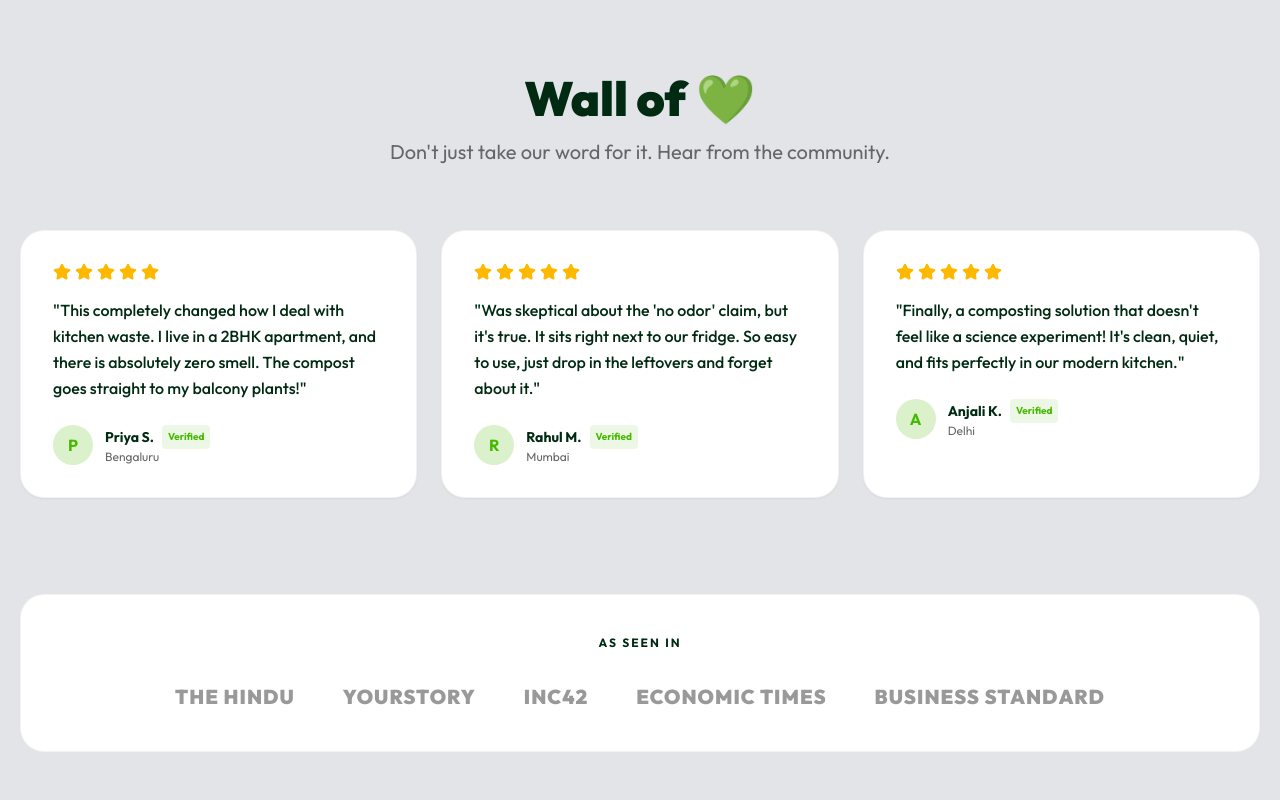
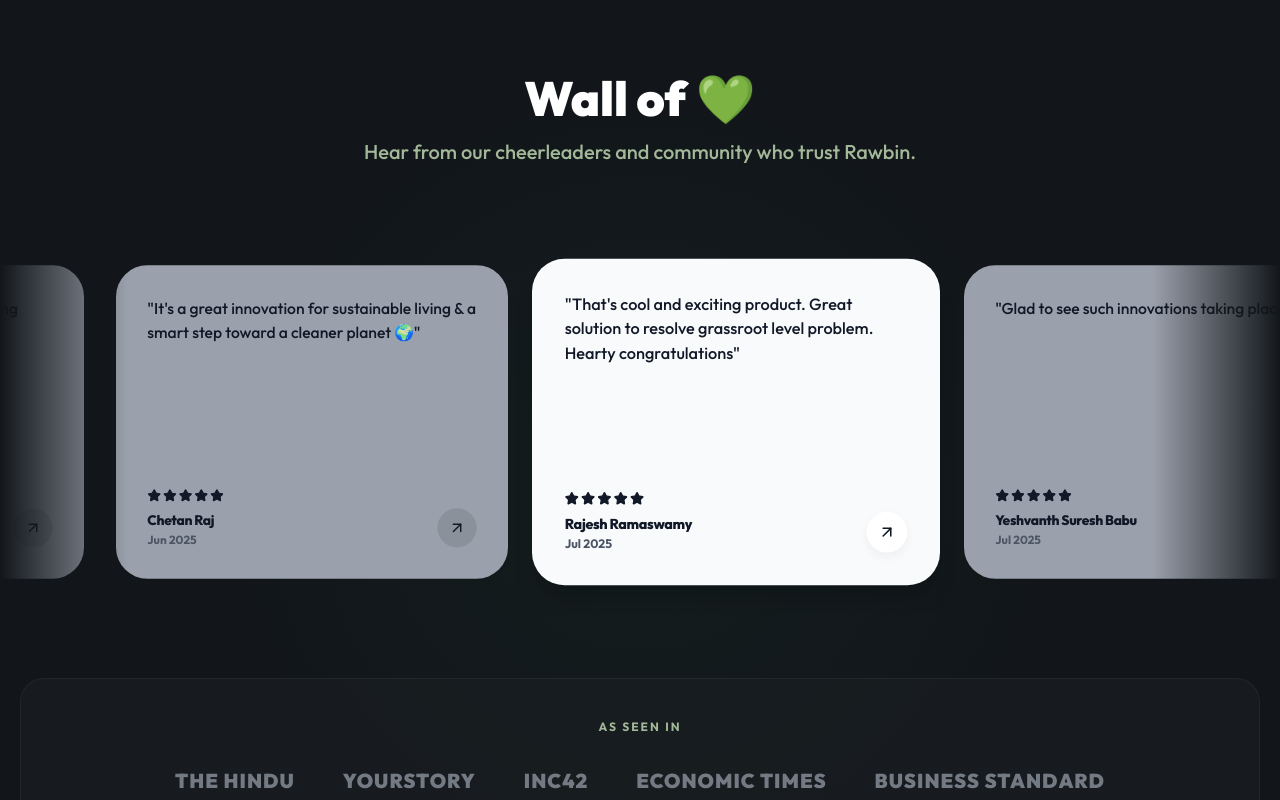
Before and after one commit to mayankmalik263/Rawbin-web-new, a Next.js app: page / in a window 1280 px wide. Shown: the part 8740-9540 px from the top of the page. Built offline with nearby package versions, Linux system fonts and the light colour scheme.

Commit message:
style: redesigned testimonials section into a premium dark-themed draggable horizontal infinite carousel

```diff
--- a/components/sections/SocialProof.jsx
+++ b/components/sections/SocialProof.jsx
@@ -1,38 +1,175 @@
 'use client';
-import { motion } from 'framer-motion';
-import { Star, ArrowRight } from 'lucide-react';
+import { motion, useMotionValue } from 'framer-motion';
+import { Star, ArrowRight, ArrowUpRight } from 'lucide-react';
+import { useState, useEffect, useRef } from 'react';
 
 export default function SocialProof() {
-  const reviews = [
+  const baseReviews = [
     {
-      name: "Priya S.",
-      location: "Bengaluru",
-      rating: 5,
-      text: "This completely changed how I deal with kitchen waste. I live in a 2BHK apartment, and there is absolutely zero smell. The compost goes straight to my balcony plants!"
+      text: "Bravo, finally the wait is over ❤️",
+      name: "Renu Yadav",
+      date: "Mar 2025"
     },
     {
-      name: "Rahul M.",
-      location: "Mumbai",
-      rating: 5,
-      text: "Was skeptical about the 'no odor' claim, but it's true. It sits right next to our fridge. So easy to use, just drop in the leftovers and forget about it."
+      text: 'When I say "dream come true" I am saying this for myself that i have such a product to use. Brilliant and congratulations. So glad to see this.',
+      name: "Shashi Bhatnagar",
+      date: "Mar 2025"
     },
     {
-      name: "Anjali K.",
-      location: "Delhi",
-      rating: 5,
-      text: "Finally, a composting solution that doesn't feel like a science experiment! It's clean, quiet, and fits perfectly in our modern kitchen."
+      text: "Real product solving a real problem 💯",
+      name: "Nischay Gupta",
+      date: "Apr 2025"
+    },
+    {
+      text: "This is more than interesting, timely too- can't be more timey actually-since we are late already but then with nothing on cards - Rawbin is the first of firsts- more first as it sounds that it is covering all the important challenges.",
+      name: "Sadhana Monga",
+      date: "Apr 2025"
+    },
+    {
+      text: "Great achievement and a great product much needed in today’s time. We too do waste composition at home but this would really be handy and a way forward for everyone hopefully!",
+      name: "Apoorva Jhala",
+      date: "May 2025"
+    },
+    {
+      text: "This is the need of the hour kind of innovation! Kudos to the team and best wishes. :)",
+      name: "Kesha Yadav",
+      date: "May 2025"
+    },
+    {
+      text: "Name and the design is awesome, looking forward to try it out",
+      name: "Renju P B",
+      date: "Jun 2025"
+    },
+    {
+      text: "It's a great innovation for sustainable living & a smart step toward a cleaner planet 🌍",
+      name: "Chetan Raj",
+      date: "Jun 2025"
+    },
+    {
+      text: "That's cool and exciting product. Great solution to resolve grassroot level problem. Hearty congratulations",
+      name: "Rajesh Ramaswamy",
+      date: "Jul 2025"
+    },
+    {
+      text: "Glad to see such innovations taking place.",
+      name: "Yeshvanth Suresh Babu",
+      date: "Jul 2025"
+    },
+    {
+      text: "Do you still have some stock? I want to gift one to my mom! And nothing better to gift to her and I would love to get it from someone I have worked with! So proud that I can flaunt that I know the founder! Hehe",
+      name: "Nidhi Shetty",
+      date: "Aug 2025"
+    },
+    {
+      text: "Great name :)",
+      name: "Kartik S",
+      date: "Aug 2025"
+    },
+    {
+      text: "Awesome product. And the brand name is solid!",
+      name: "Lal Prasath Bangarusamy",
+      date: "Sep 2025"
+    },
+    {
+      text: "Way to go and eager to see Rawbin becoming a household name💯✨",
+      name: "Savrang Jain R",
+      date: "Oct 2025"
+    },
+    {
+      text: "full compost, that’s amazing! I’m preordering this for my family back home :) Happy to volunteer them to be Guinea pigs 🐽",
+      name: "Akil M.",
+      date: "Nov 2025"
+    },
+    {
+      text: "Real world problem addressed",
+      name: "Aanchal Wadhwa",
+      date: "Dec 2025"
+    },
+    {
+      text: "I heard about Rawbin, and I instantly loved the idea.",
+      name: "Supreet Srinivas",
+      date: "Jan 2026"
     }
   ];
 
+  // Repeat reviews 3 times for a long seamless horizontal slider (looks infinite)
+  const reviews = [...baseReviews, ...baseReviews, ...baseReviews];
+
+  const containerRef = useRef(null);
+  const trackRef = useRef(null);
+  const x = useMotionValue(0);
+
+  const [cardWidth, setCardWidth] = useState(400);
+  const [activeCenterIndex, setActiveCenterIndex] = useState(0);
+  const [hoveredIndex, setHoveredIndex] = useState(null);
+  const [constraints, setConstraints] = useState({ left: 0, right: 0 });
+  const [isMounted, setIsMounted] = useState(false);
+
+  const gap = 24;
+  const step = cardWidth + gap;
+
+  useEffect(() => {
+    setIsMounted(true);
+
+    const handleResize = () => {
+      if (window.innerWidth < 640) {
+        setCardWidth(300);
+      } else {
+        setCardWidth(400);
+      }
+    };
+
+    handleResize();
+    window.addEventListener('resize', handleResize);
+    return () => window.removeEventListener('resize', handleResize);
+  }, []);
+
+  useEffect(() => {
+    if (isMounted && containerRef.current && trackRef.current) {
+      const containerWidth = containerRef.current.offsetWidth;
+      const trackWidth = trackRef.current.scrollWidth;
+
+      // Start centered on the middle set of reviews
+      const middleCardIndex = Math.floor(reviews.length / 2);
+      const initialX = -(middleCardIndex * step - (containerWidth / 2 - cardWidth / 2));
+      x.set(initialX);
+
+      setConstraints({
+        left: -trackWidth + containerWidth - 200,
+        right: 200
+      });
+
+      // Calculate initial active index
+      const targetX = containerWidth / 2 - initialX - cardWidth / 2;
+      const index = Math.round(targetX / step);
+      setActiveCenterIndex(index);
+    }
+  }, [isMounted, cardWidth, step]);
+
+  const handleDrag = () => {
+    if (!containerRef.current) return;
+    const currentX = x.get();
+    const containerWidth = containerRef.current.offsetWidth;
+    const centerPosition = containerWidth / 2;
+    const targetX = centerPosition - currentX - cardWidth / 2;
+    const index = Math.round(targetX / step);
+    const clampedIndex = Math.max(0, Math.min(reviews.length - 1, index));
+    setActiveCenterIndex(clampedIndex);
+  };
+
   return (
-    <section className="bg-bg-alt py-24 border-b border-black/5">
-      <div className="max-w-[1280px] mx-auto px-5">
-        <div className="text-center mb-16">
+    <section className="bg-[#12161A] py-24 border-b border-white/5 relative overflow-hidden select-none">
+
+      {/* Background Radial Glow */}
+      <div className="absolute inset-0 bg-[radial-gradient(circle_at_center,_var(--tw-gradient-stops))] from-[#1F5A3F]/10 via-transparent to-transparent pointer-events-none" />
+
+      <div className="max-w-[1280px] mx-auto px-5 mb-16 relative z-10">
+        <div className="text-center">
           <motion.h2
             initial={{ opacity: 0, y: 20 }}
             whileInView={{ opacity: 1, y: 0 }}
             viewport={{ once: true }}
-            className="text-4xl md:text-5xl font-black mb-4"
+            className="text-4xl md:text-5xl font-black mb-4 text-white"
           >
             Wall of 💚
           </motion.h2>
@@ -41,59 +178,107 @@
             whileInView={{ opacity: 1, y: 0 }}
             viewport={{ once: true }}
             transition={{ delay: 0.1 }}
-            className="text-xl text-text-muted"
+            className="text-lg md:text-xl text-[#A3B899] font-medium"
           >
-            Don&apos;t just take our word for it. Hear from the community.
+            Hear from our cheerleaders and community who trust Rawbin.
           </motion.p>
         </div>
+      </div>
 
-        <div className="grid grid-cols-1 md:grid-cols-3 gap-6 mb-24">
-          {reviews.map((review, i) => (
-            <motion.div
-              key={i}
-              initial={{ opacity: 0, y: 20 }}
-              whileInView={{ opacity: 1, y: 0 }}
-              viewport={{ once: true }}
-              transition={{ delay: i * 0.1 }}
-              className="bg-white p-8 rounded-3xl border border-black/5 shadow-sm"
-            >
-              <div className="flex gap-1 text-[#FFB800] mb-4">
-                {[...Array(review.rating)].map((_, j) => (
-                  <Star key={j} size={18} fill="currentColor" />
-                ))}
-              </div>
-              <p className="text-nc-text font-medium leading-relaxed mb-6">"{review.text}"</p>
-              <div className="flex items-center gap-3">
-                <div className="w-10 h-10 rounded-full bg-primary/20 flex items-center justify-center font-bold text-primary">
-                  {review.name.charAt(0)}
+      {/* Slider Viewport Container */}
+      <div
+        ref={containerRef}
+        className="w-full relative py-8 overflow-hidden cursor-grab active:cursor-grabbing z-10"
+      >
+        {/* Left & Right Edge Gradient Masks for Cinematic Fade */}
+        <div className="absolute left-0 top-0 bottom-0 w-20 md:w-32 bg-gradient-to-r from-[#12161A] to-transparent z-20 pointer-events-none" />
+        <div className="absolute right-0 top-0 bottom-0 w-20 md:w-32 bg-gradient-to-l from-[#12161A] to-transparent z-20 pointer-events-none" />
+
+        <motion.div
+          ref={trackRef}
+          drag="x"
+          dragConstraints={constraints}
+          dragElastic={0.15}
+          dragTransition={{ power: 0.2, timeConstant: 300 }}
+          onDrag={handleDrag}
+          onDragTransitionEnd={handleDrag}
+          style={{ x }}
+          className="flex gap-6 px-12 md:px-24 w-max"
+        >
+          {reviews.map((review, i) => {
+            // A card is active if it's hovered, or if nothing is hovered and it's the center card
+            const isActive = hoveredIndex !== null ? hoveredIndex === i : activeCenterIndex === i;
+
+            return (
+              <motion.div
+                key={i}
+                onMouseEnter={() => setHoveredIndex(i)}
+                onMouseLeave={() => setHoveredIndex(null)}
+                style={{ width: cardWidth }}
+                animate={{
+                  scale: isActive ? 1.02 : 0.98,
+                  backgroundColor: isActive ? "#F9FAFB" : "#9BA1AC",
+                }}
+                transition={{ duration: 0.3, ease: "easeOut" }}
+                className={`h-[320px] rounded-[32px] p-8 flex flex-col justify-between shadow-sm transition-shadow duration-300 ${
+                  isActive ? "shadow-xl shadow-black/10" : ""
+                }`}
+              >
+                {/* Testimonial Quote */}
+                <div className="flex-grow">
+                  <p className="text-gray-900 font-medium text-sm md:text-base leading-relaxed line-clamp-6">
+                    "{review.text}"
+                  </p>
                 </div>
-                <div>
-                  <div className="font-bold text-sm text-nc-text flex items-center gap-1">
-                    {review.name}
-                    <span className="text-[10px] bg-primary/10 text-primary px-1.5 py-0.5 rounded ml-1">Verified</span>
+
+                {/* Card Footer */}
+                <div className="flex justify-between items-end mt-4">
+                  <div>
+                    {/* Stars Row */}
+                    <div className="flex gap-0.5 mb-2 text-gray-900">
+                      {[...Array(5)].map((_, j) => (
+                        <Star key={j} size={14} fill="currentColor" className="text-gray-900" />
+                      ))}
+                    </div>
+                    {/* Name */}
+                    <div className="font-extrabold text-sm text-gray-900 tracking-tight">{review.name}</div>
+                    {/* Date */}
+                    <div className="text-xs text-gray-600 font-bold mt-0.5">{review.date}</div>
                   </div>
-                  <div className="text-xs text-text-muted">{review.location}</div>
+
+                  {/* Circular Diagonal Arrow Button */}
+                  <motion.div
+                    animate={{
+                      backgroundColor: isActive ? "#FFFFFF" : "rgba(0,0,0,0.1)",
+                      boxShadow: isActive ? "0px 4px 10px rgba(0, 0, 0, 0.05)" : "none"
+                    }}
+                    className="w-10 h-10 rounded-full flex items-center justify-center text-gray-900"
+                  >
+                    <ArrowUpRight size={18} />
+                  </motion.div>
                 </div>
-              </div>
-            </motion.div>
-          ))}
-        </div>
+              </motion.div>
+            );
+          })}
+        </motion.div>
+      </div>
 
+      <div className="max-w-[1280px] mx-auto px-5 mt-16 relative z-10">
         {/* Press Mentions */}
-        <div className="bg-white rounded-3xl p-10 border border-black/5 text-center mb-16">
-          <h6 className="text-xs font-bold text-text-very-muted uppercase tracking-[2px] mb-8">As Seen In</h6>
+        <div className="bg-[#1C2025]/50 rounded-3xl p-10 border border-white/5 text-center mb-16">
+          <h6 className="text-xs font-bold text-[#A3B899] uppercase tracking-[2px] mb-8">As Seen In</h6>
           <div className="flex flex-wrap justify-center items-center gap-x-12 gap-y-6">
-            <span className="text-[#999] text-xl font-black uppercase tracking-wider">THE HINDU</span>
-            <span className="text-[#999] text-xl font-black uppercase tracking-wider">YOURSTORY</span>
-            <span className="text-[#999] text-xl font-black uppercase tracking-wider">INC42</span>
-            <span className="text-[#999] text-xl font-black uppercase tracking-wider">ECONOMIC TIMES</span>
-            <span className="text-[#999] text-xl font-black uppercase tracking-wider">BUSINESS STANDARD</span>
+            <span className="text-[#9CA3AF] text-lg md:text-xl font-black uppercase tracking-wider opacity-70 hover:opacity-100 transition-opacity">THE HINDU</span>
+            <span className="text-[#9CA3AF] text-lg md:text-xl font-black uppercase tracking-wider opacity-70 hover:opacity-100 transition-opacity">YOURSTORY</span>
+            <span className="text-[#9CA3AF] text-lg md:text-xl font-black uppercase tracking-wider opacity-70 hover:opacity-100 transition-opacity">INC42</span>
+            <span className="text-[#9CA3AF] text-lg md:text-xl font-black uppercase tracking-wider opacity-70 hover:opacity-100 transition-opacity">ECONOMIC TIMES</span>
+            <span className="text-[#9CA3AF] text-lg md:text-xl font-black uppercase tracking-wider opacity-70 hover:opacity-100 transition-opacity">BUSINESS STANDARD</span>
           </div>
         </div>
 
-        {/* Blogs Placeholder */}
+        {/* Blogs Link */}
         <div className="text-center">
-          <button className="flex items-center gap-2 mx-auto text-nc-text font-bold text-sm hover:text-primary transition-colors">
+          <button className="flex items-center gap-2 mx-auto text-[#A3B899] font-bold text-sm hover:text-primary transition-all">
             Read our Composting Guides & Blogs <ArrowRight size={16} />
           </button>
         </div>
```
